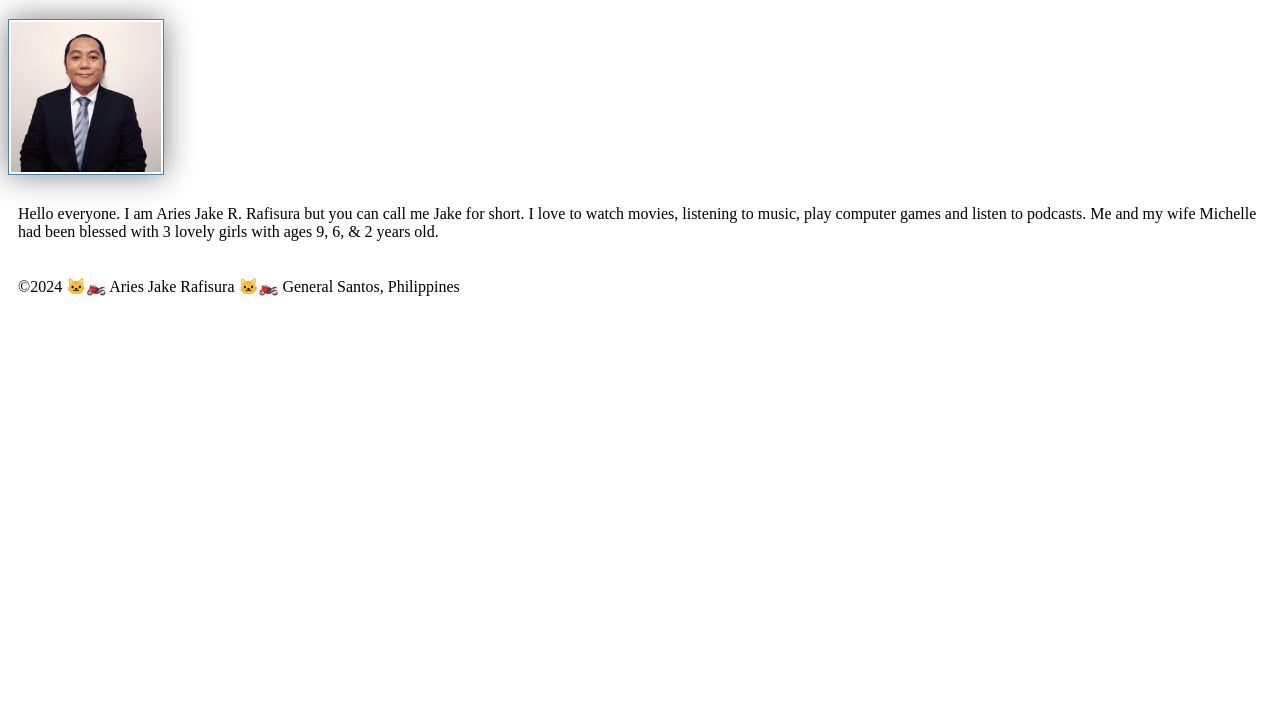
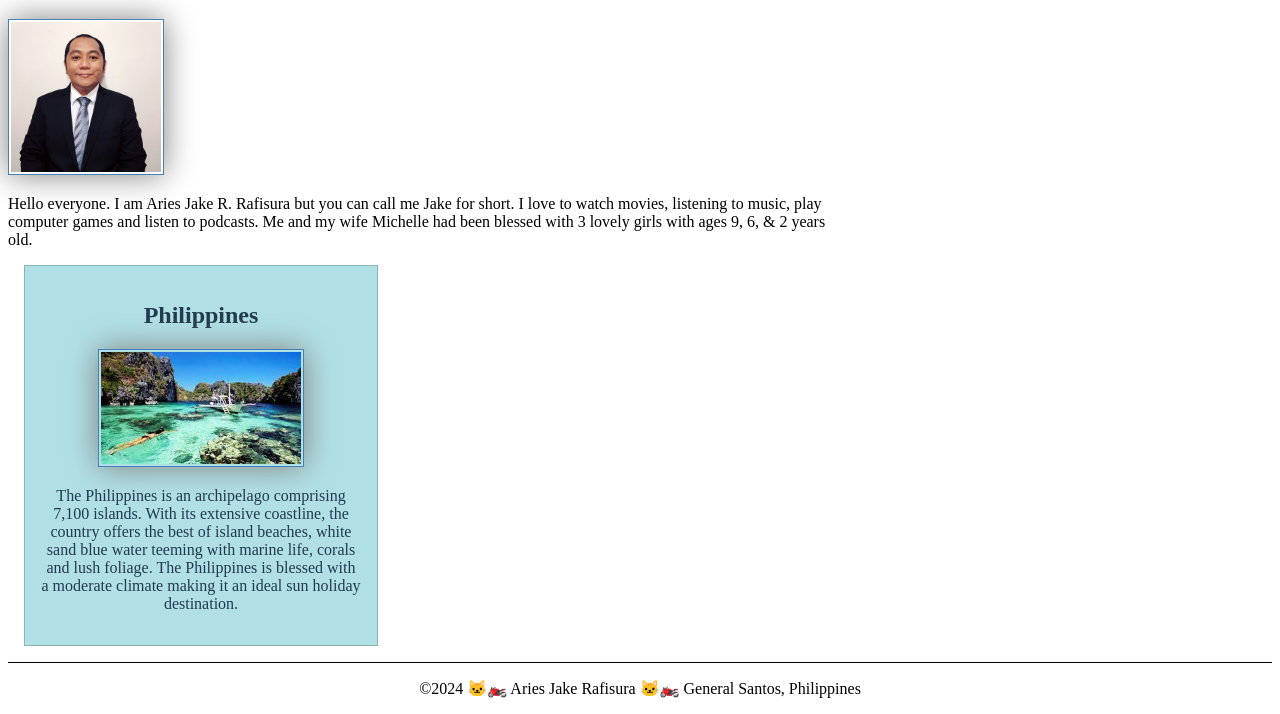
Before and after one commit to ajrafisura/wdd130, a plain HTML site: page index.html in a window 1280 px wide. Shown: the part 263-977 px from the top of the page. Before the commit the page ends 800 px from the top, so only its background shows below. Drawn offline with Linux system fonts and the light colour scheme.

Commit message:
enhanced web page

```diff
--- a/index.html
+++ b/index.html
@@ -4,6 +4,8 @@
         <meta charset="utf-8">
         <meta name="viewport" content="width=device-width, initial-scale-1.0">
         <title> Aries Jake R. Rafisura | WDD130</title>
+        <meta name="decription" content="This is my website as I learn basic HTML and CSS principles in WDD130 subject.">
+        <meta name="author" content="Aries Jake R. Rafisura">
         <link rel="stylesheet" href="styles/styles.css">
     </head>
 
@@ -21,6 +23,12 @@
             <p>Hello everyone. I am Aries Jake R. Rafisura but you can call me Jake for short. I love to watch movies, listening to music, play computer games and listen to podcasts. Me and my wife Michelle had been blessed with 3 lovely girls with ages 9, 6, & 2 years old.
             </p>
         </main>
+        <aside>
+            <h2>Philippines</h2>
+            <img src="images/philippines.jpeg" alt="The Philippines">
+            <p>The Philippines is an archipelago comprising 7,100 islands. With its extensive coastline, the country offers the best of island beaches, white sand blue water teeming with marine life, corals and lush foliage. The Philippines is blessed with a moderate climate making it an ideal sun holiday destination.</p>
+
+        </aside>
         <footer>
             <p>&copy;2024 🐱‍🏍 Aries Jake Rafisura 🐱‍🏍 General Santos, Philippines</p>
         </footer>
--- a/styles/styles.css
+++ b/styles/styles.css
@@ -22,5 +22,30 @@ img {
 }
 
 p {
-    padding: 10px;
+    padding: 0;
 }
+
+main {
+    max-width: 840px;
+}
+
+aside {
+    width: 20rem;
+    margin: 1rem;
+    border: 1px solid rgba(0, 0, 0, 0.2);
+    padding: 1rem;
+    background-color: powderblue;
+    color:#223A4D;
+    text-align: center;
+}
+
+aside img {
+    width: 200px;
+    height: auto;
+}
+
+footer {
+    margin-top: 15px;
+    border-top: 1px solid #000;
+    text-align: center;
+}
```
Also changed, not shown: images/philippines.jpeg (added).
